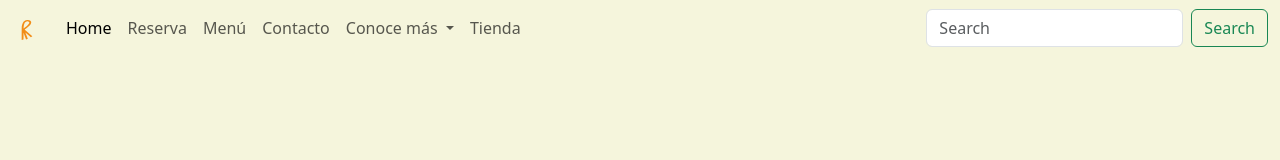
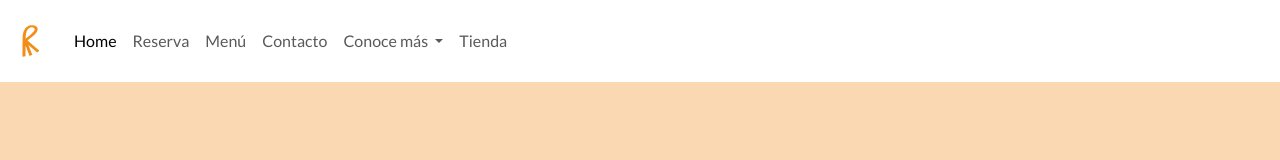
Before and after one commit to vickyytoyi/Practica01-WebRestaurante, a plain HTML site: page index.html in a window 1280 px wide. Drawn offline with nearby package versions, Linux system fonts and the light colour scheme.

Commit message:
tipografia y cambios menu
Homepage

```diff
--- a/css/style.css
+++ b/css/style.css
@@ -1,3 +1,12 @@
 *{
-    background-color: beige;
+    font-family: "Lato";
+    font-weight: 400;
 }
+
+body{
+    background-color: #f9d8b2;
+}
+
+nav {
+    background-color: white;
+}
--- a/index.html
+++ b/index.html
@@ -9,26 +9,23 @@
     <link rel="stylesheet" href="css/style.css">
     <!-- Favicon -->
     <link rel="icon" type="image/x-icon" href="img/favicon.png">
+    <!-- Tipografía -->
+    <link rel="preconnect" href="https://fonts.googleapis.com">
+    <link rel="preconnect" href="https://fonts.gstatic.com" crossorigin>
+    <link href="https://fonts.googleapis.com/css2?family=Lato:ital,wght@0,100;0,300;0,400;0,700;0,900;1,100;1,300;1,400;1,700;1,900&display=swap" rel="stylesheet">
 
+  </head>
 
-</head>
   <body>
     <header>
-        <!-- <nav class="navbar sticky-top navbar-expand-xl">
-          <div class="container-fluid">
-            <a class="navbar-brand" href="#">
-              <img src="img/isotipo.svg" alt="Logo" width="30" height="24">
-            </a>
-          </div>
-        </nav> -->
       <nav class="navbar navbar-expand-lg">
         <div class="container-fluid">
-          <a class="navbar-brand" href="#"><img src="img/isotipo.svg" alt="Logo" width="30" height="24"></a>
+          <a class="navbar-brand" href="#"><img src="img/isotipo.svg" alt="Logo" width="38" height="56"></a>
           <button class="navbar-toggler" type="button" data-bs-toggle="collapse" data-bs-target="#navbarSupportedContent" aria-controls="navbarSupportedContent" aria-expanded="false" aria-label="Toggle navigation">
-            <span class="navbar-toggler-icon"></span>
+          <span class="navbar-toggler-icon"></span>
           </button>
           <div class="collapse navbar-collapse" id="navbarSupportedContent">
-            <ul class="navbar-nav me-auto mb-2 mb-lg-0">
+            <ul class="navbar-nav me-auto mb-2 mb-lg-0 ">
               <li class="nav-item">
                 <a class="nav-link active" aria-current="page" href="#">Home</a>
               </li>
@@ -55,10 +52,10 @@
                 <a class="nav-link" href="#">Tienda</a>
               </li>
             </ul>
-            <form class="d-flex" role="search">
+            <!-- <form class="d-flex" role="search">
               <input class="form-control me-2" type="search" placeholder="Search" aria-label="Search"/>
               <button class="btn btn-outline-success" type="submit">Search</button>
-            </form>
+            </form> -->
           </div>
         </div>
       </nav>
```
